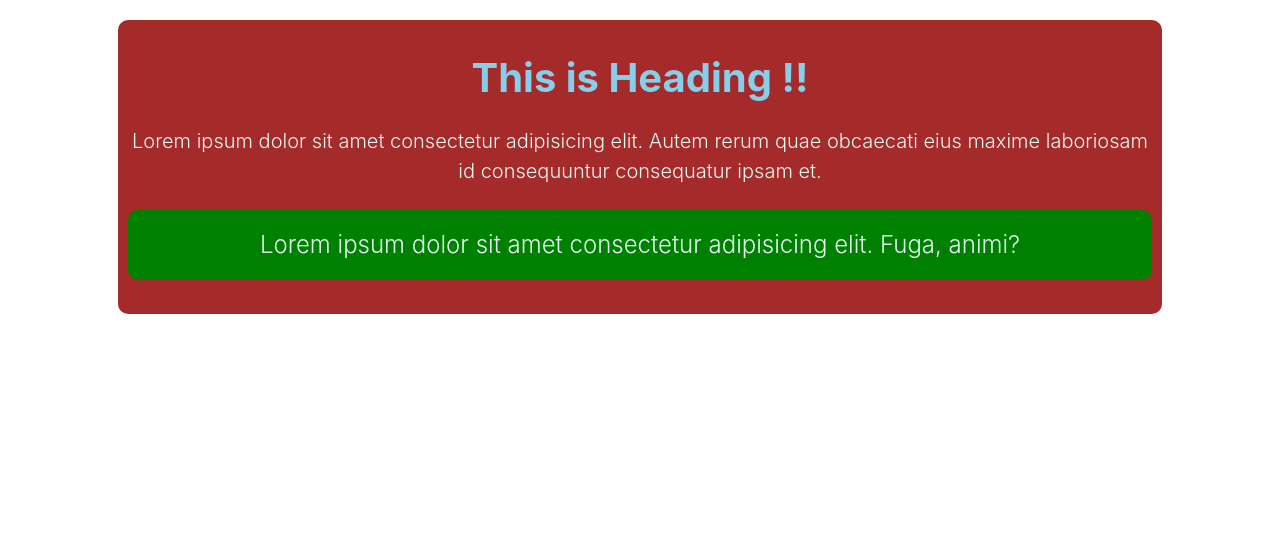
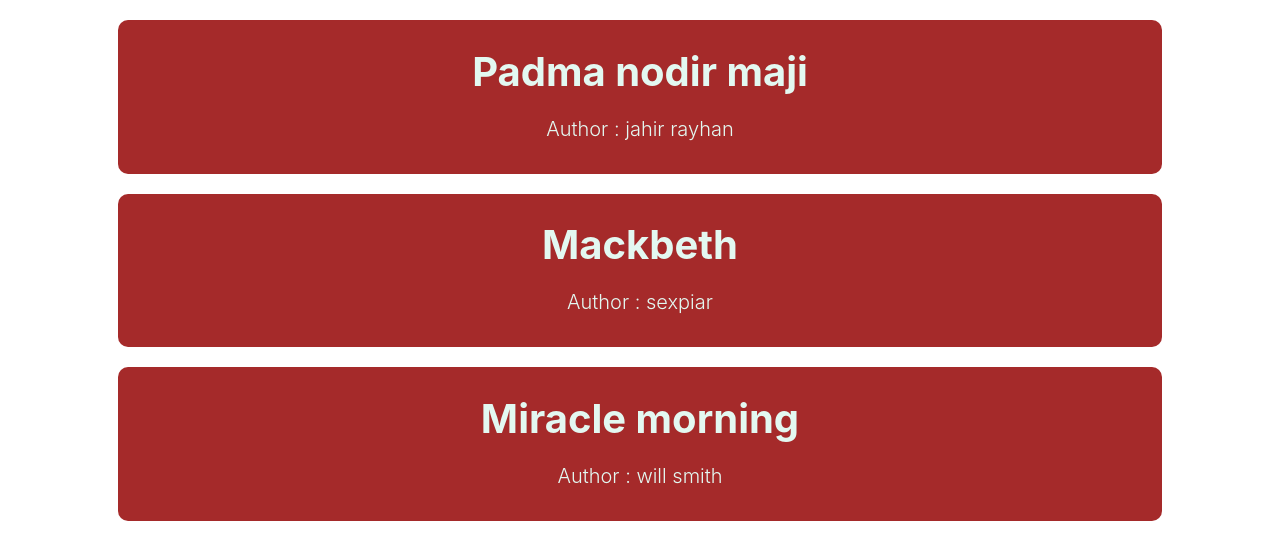
Before and after one commit to Arif870/React-chellenge1, a React (Create React App) app: page / in a window 1280 px wide. Shown: the top 560 px of the page. Built offline with nearby package versions, Linux system fonts and the light colour scheme.

Commit message:
challenge 6,7 uploaded

```diff
--- a/src/App.js
+++ b/src/App.js
@@ -3,38 +3,18 @@ import "./App.css";
 function App() {
   return (
     <div className="App">
-      <Blog />
+      <Blog heading="Padma nodir maji" author="jahir rayhan" />
+      <Blog heading="Mackbeth" author="sexpiar" />
+      <Blog heading="Miracle morning" author="will smith" />
     </div>
   );
 }
 
-let headingStyle = {
-  fontSize: "40px",
-  fontWeight: 700,
-  color: "skyBlue",
-};
-
-function Blog() {
+function Blog(props) {
   return (
-    <div>
-      <article className="blog">
-        <h1 style={headingStyle}>This is Heading !!</h1>
-        Lorem ipsum dolor sit amet consectetur adipisicing elit. Autem rerum
-        quae obcaecati eius maxime laboriosam id consequuntur consequatur ipsam
-        et.
-        <p
-          style={{
-            textAlign: "center",
-            backgroundColor: "green",
-            padding: "20px",
-            borderRadius: "10px",
-            fontSize: "24px",
-            fontWeight: "300",
-          }}
-        >
-          Lorem ipsum dolor sit amet consectetur adipisicing elit. Fuga, animi?
-        </p>
-      </article>
+    <div className="blog">
+      <h1>{props.heading}</h1>
+      <p>Author : {props.author}</p>
     </div>
   );
 }
```
